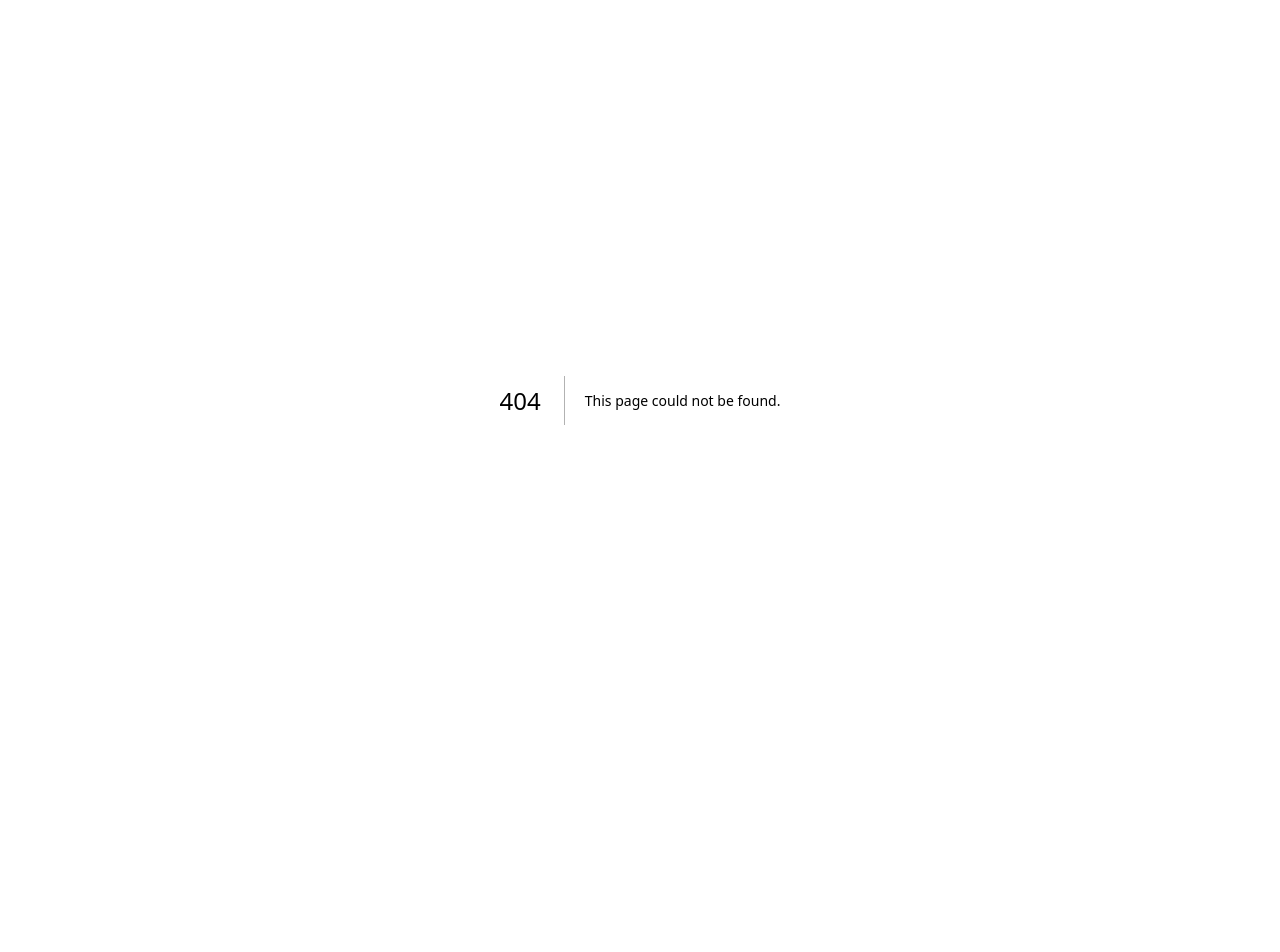
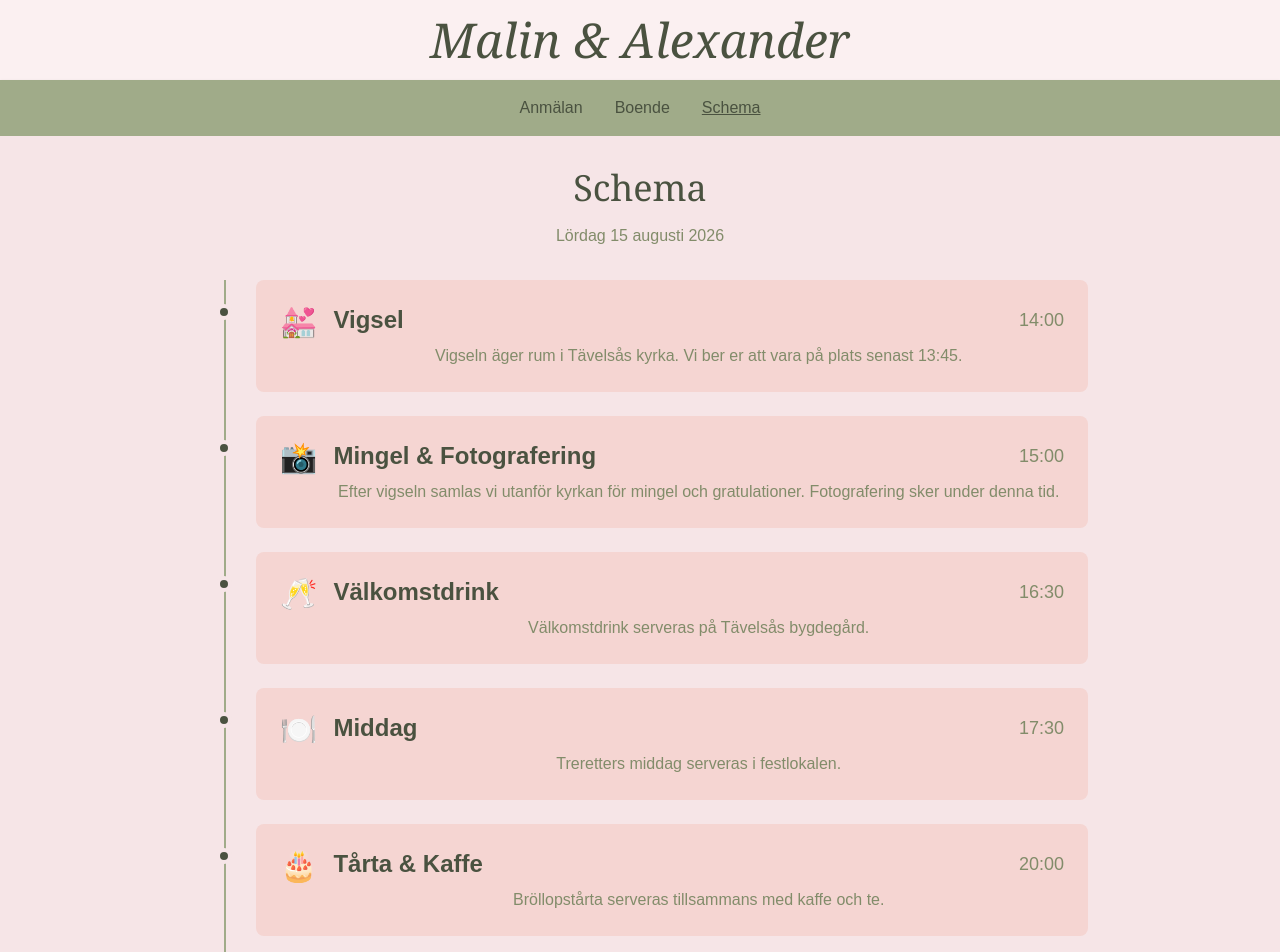
Before and after one commit to Alecktos/alecktos-website, a Next.js app: page /shedule in a window 1280 px wide. Before the commit this address had no page. Shown: the top 952 px of the page. Before the commit the page ends 800 px from the top, so only its background shows below. Built offline with nearby package versions, Linux system fonts and the light colour scheme.

Commit message:
Working on menu and new pages

```diff
--- /dev/null
+++ b/app/accommodation/page.tsx
@@ -0,0 +1,39 @@
+export default function AccommodationPage() {
+	return (
+		<div className="min-h-screen bg-blush-light p-8">
+			<div className="max-w-4xl mx-auto">
+				<h1 className="text-4xl font-serif text-sage-darker mb-8 text-center">
+					Boende
+				</h1>
+
+				<div className="bg-blush-medium rounded-lg p-6 mb-6">
+					<h2 className="text-2xl font-semibold text-sage-darker mb-4">
+						Osaby Herrgård
+					</h2>
+					<p className="text-sage-dark mb-4">
+						Osaby Herrgård ligger vackert beläget vid sjön Åsnen i hjärtat av Småland.
+						Här kan ni bo i historisk miljö med moderna bekvämligheter. Herrgården
+						erbjuder charmiga rum med utsikt över parken och sjön.
+					</p>
+					<p className="text-sage-dark">
+						Avståndet till festlokalen är cirka 15 minuter med bil.
+					</p>
+				</div>
+
+				<div className="bg-blush-medium rounded-lg p-6">
+					<h2 className="text-2xl font-semibold text-sage-darker mb-4">
+						Stjärnviks Säteri
+					</h2>
+					<p className="text-sage-dark mb-4">
+						Stjärnviks Säteri är en idyllisk gård med anor från 1600-talet.
+						Boendet erbjuder en lugn och avkopplande miljö omgiven av vacker natur.
+						Perfekt för er som vill kombinera bröllopsfirande med en mini-semester.
+					</p>
+					<p className="text-sage-dark">
+						Avståndet till festlokalen är cirka 10 minuter med bil.
+					</p>
+				</div>
+			</div>
+		</div>
+	);
+}
--- a/app/layout.tsx
+++ b/app/layout.tsx
@@ -1,5 +1,8 @@
-import type { Metadata } from "next";
+"use client";
+
 import { Geist, Geist_Mono } from "next/font/google";
+import Link from "next/link";
+import { usePathname } from "next/navigation";
 import "./globals.css";
 
 const geistSans = Geist({
@@ -12,22 +15,44 @@ const geistMono = Geist_Mono({
   subsets: ["latin"],
 });
 
-export const metadata: Metadata = {
-  title: "Malin & Alexander",
-  description: "Bröllopshemsida för Malin och Alexander",
-};
-
 export default function RootLayout({
   children,
 }: Readonly<{
   children: React.ReactNode;
 }>) {
+  const pathname = usePathname();
+
   return (
 	<html lang="en">
 	  <body
 		className={`${geistSans.variable} ${geistMono.variable} antialiased`}
 	  >
+		  <div className="max-w-screen-2xl mx-auto text-center bg-blush-lighter">
+			<h1 className="text-5xl italic font-serif p-4 text-sage-darker" >Malin & Alexander</h1>
+			<nav className="bg-sage-light py-4 px-6 shadow-sm">
+				<div className="max-w-screen-2xl mx-auto flex justify-center gap-8">
+				<Link
+				  href="/"
+				  className={`font-medium transition-colors ${pathname === "/" ? "text-sage-darker underline" : "text-sage-darker hover:text-sage-dark"}`}
+				>
+				  Anmälan
+				</Link>
+				<Link
+				  href="/accommodation"
+				  className={`font-medium transition-colors ${pathname === "/accommodation" ? "text-sage-darker underline" : "text-sage-darker hover:text-sage-dark"}`}
+				>
+				  Boende
+				</Link>
+				<Link
+				  href="/shedule"
+				  className={`font-medium transition-colors ${pathname === "/shedule" ? "text-sage-darker underline" : "text-sage-darker hover:text-sage-dark"}`}
+				>
+				  Schema
+				</Link>
+				</div>
+			</nav>
 			{children}
+		  </div>
 	  </body>
 	</html>
   );
--- a/app/page.tsx
+++ b/app/page.tsx
@@ -4,8 +4,8 @@ import RegistrationForm from "./components/RegistrationForm";
 export default function Home() {
   return (
     <div className="min-h-screen bg-off-white">
-      <main className="max-w-screen-2xl mx-auto min-h-screen w-full flex flex-col bg-blush-lighter text-center">
-        <h1 className="text-5xl italic font-serif p-4 text-sage-darker" >Malin & Alexander</h1>
+      <main className="min-h-screen w-full flex flex-col  ">
+
         <div className="relative w-full text-center">
           <div className="relative w-full h-128">
                 <Image
--- /dev/null
+++ b/app/shedule/page.tsx
@@ -0,0 +1,109 @@
+export default function SchedulePage() {
+	const scheduleItems = [
+		{
+			time: "14:00",
+			title: "Vigsel",
+			description: "Vigseln äger rum i Tävelsås kyrka. Vi ber er att vara på plats senast 13:45.",
+			icon: "💒"
+		},
+		{
+			time: "15:00",
+			title: "Mingel & Fotografering",
+			description: "Efter vigseln samlas vi utanför kyrkan för mingel och gratulationer. Fotografering sker under denna tid.",
+			icon: "📸"
+		},
+		{
+			time: "16:30",
+			title: "Välkomstdrink",
+			description: "Välkomstdrink serveras på Tävelsås bygdegård.",
+			icon: "🥂"
+		},
+		{
+			time: "17:30",
+			title: "Middag",
+			description: "Treretters middag serveras i festlokalen.",
+			icon: "🍽️"
+		},
+		{
+			time: "20:00",
+			title: "Tårta & Kaffe",
+			description: "Bröllopstårta serveras tillsammans med kaffe och te.",
+			icon: "🎂"
+		},
+		{
+			time: "21:00",
+			title: "Dans & Fest",
+			description: "Brudvalsen inleder kvällens dans och fest. Dansgolvet är öppet!",
+			icon: "💃"
+		},
+		{
+			time: "01:00",
+			title: "Kvällen avslutas",
+			description: "Tack för en underbar kväll! Transport kan ordnas vid behov.",
+			icon: "🌙"
+		}
+	];
+
+	return (
+		<div className="min-h-screen bg-blush-light p-8">
+			<div className="max-w-4xl mx-auto">
+				<h1 className="text-4xl font-serif text-sage-darker mb-4 text-center">
+					Schema
+				</h1>
+				<p className="text-sage-dark text-center mb-8">
+					Lördag 15 augusti 2026
+				</p>
+
+				<div className="relative">
+					{/* Timeline line */}
+					<div className="absolute left-8 top-0 bottom-0 w-0.5 bg-sage-light hidden md:block"></div>
+
+					{/* Schedule items */}
+					<div className="space-y-6">
+						{scheduleItems.map((item, index) => (
+							<div
+								key={index}
+								className="bg-blush-medium rounded-lg p-6 md:ml-16 relative"
+							>
+								{/* Timeline dot */}
+								<div className="absolute -left-10 top-6 w-4 h-4 bg-sage-darker rounded-full border-4 border-blush-light hidden md:block"></div>
+
+								<div className="flex items-start gap-4">
+									<span className="text-3xl" role="img" aria-hidden="true">
+										{item.icon}
+									</span>
+									<div className="flex-1">
+										<div className="flex flex-col sm:flex-row sm:items-center sm:justify-between mb-2">
+											<h2 className="text-2xl font-semibold text-sage-darker">
+												{item.title}
+											</h2>
+											<span className="text-lg font-medium text-sage-dark">
+												{item.time}
+											</span>
+										</div>
+										<p className="text-sage-dark">
+											{item.description}
+										</p>
+									</div>
+								</div>
+							</div>
+						))}
+					</div>
+				</div>
+
+				{/* Additional info */}
+				<div className="mt-12 bg-blush-medium rounded-lg p-6 text-center">
+					<h2 className="text-xl font-semibold text-sage-darker mb-3">
+						Praktisk information
+					</h2>
+					<p className="text-sage-dark mb-2">
+						Klädkod: Kavaj / Festlig
+					</p>
+					<p className="text-sage-dark text-sm">
+						Schemat är preliminärt och kan komma att justeras.
+					</p>
+				</div>
+			</div>
+		</div>
+	);
+}
```
Lines whose indentation alone changed are shown as unchanged.
